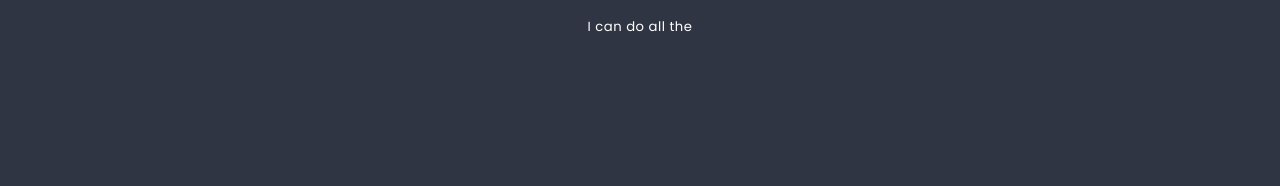
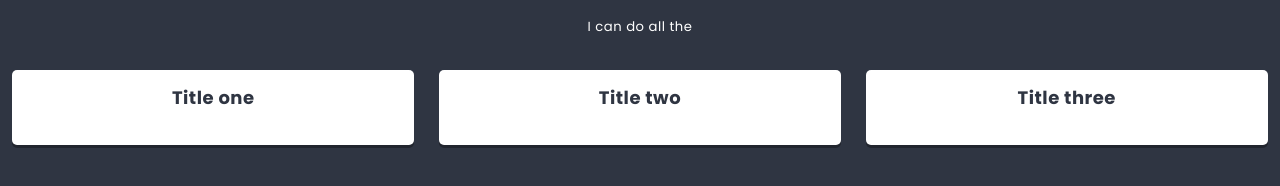
Before and after one commit to wallzack/react_app, a React app: page / in a window 1280 px wide. Shown: the part 362-548 px from the top of the page. Built offline with nearby package versions, Linux system fonts and the light colour scheme.

Commit message:
12.4 task completed for review

```diff
--- a/src/components/Column/Column.js
+++ b/src/components/Column/Column.js
@@ -0,0 +1,20 @@
+import React from 'react';
+import styles from './Column.scss';
+import PropTypes from 'prop-types';
+
+class Column extends React.Component {
+
+  static propTypes={
+    titleColumn: PropTypes.node.isRequired,
+  }
+
+  render() {
+    return (
+      <section className={styles.component}>
+        <h3 className={styles.title}>{this.props.titleColumn}</h3>
+      </section>
+    )
+  }
+}
+
+export default Column;
--- a/src/components/List/List.js
+++ b/src/components/List/List.js
@@ -1,11 +1,13 @@
 import React from 'react';
 import styles from './List.scss';
 import Hero from '../Hero/Hero.js';
+import Column from '../Column/Column.js';
 import PropTypes from 'prop-types';
 
 class List extends React.Component {
   static propTypes = {
     title: PropTypes.node.isRequired,
+    titleColumn: PropTypes.node,
     children: PropTypes.node,
   };
 
@@ -16,10 +18,15 @@
   render() {
     return (
       <section className={styles.component}>
-      <Hero titleText={this.props.title} imageURL={this.props.image}/>
-      <div className={styles.description}>
-        {this.props.children}
-      </div>
+        <Hero titleText={this.props.title} imageURL={this.props.image}/>
+        <div className={styles.description}>
+          {this.props.children}
+        </div>
+        <div className={styles.columns}>
+          <Column titleColumn={'Title one'} />
+          <Column titleColumn={'Title two'} />
+          <Column titleColumn={'Title three'} />
+        </div>
       </section>
     )
   };
```
